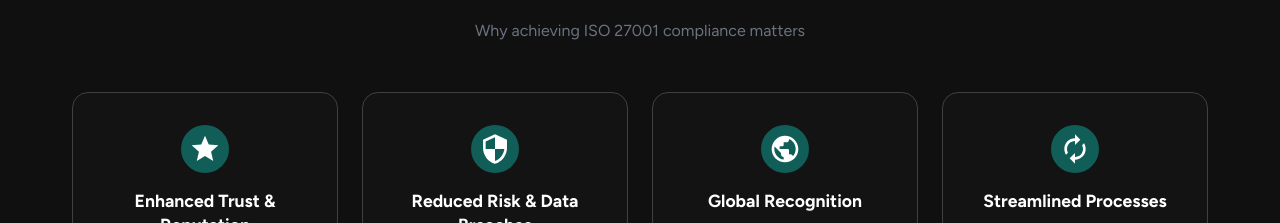
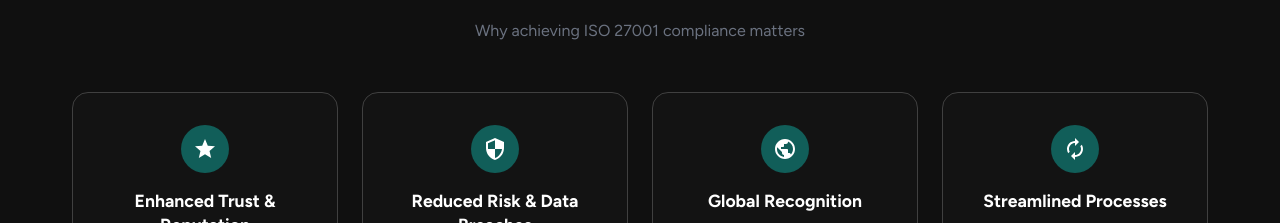
Before and after one commit to dkgulia/Compliance-Website-Template, a Next.js app: page /compliance/get-iso-27001 in a window 1280 px wide. Shown: the part 1020-1243 px from the top of the page. Built offline with nearby package versions, Linux system fonts and the light colour scheme; no server answers.

Commit message:
linking fixed in forms and added cal.com

```diff
--- a/src/app/compliance/get-iso-27001/components/Iso27001ControlsSection.tsx
+++ b/src/app/compliance/get-iso-27001/components/Iso27001ControlsSection.tsx
@@ -1,14 +1,12 @@
-"use client";
-import React from "react";
-import { Box, Container, Typography, Grid, Card, CardContent } from "@mui/material";
-import controlSectionStyle from "../styles/controlSectionStyle";
-import { iso27001Data } from "../constants/iso27001Data";
-import * as Icons from "@mui/icons-material";
+'use client';
+import React from 'react';
+import { Box, Container, Typography, Grid, Card, CardContent } from '@mui/material';
+import controlSectionStyle from '../styles/controlSectionStyle';
+import { iso27001Data } from '../constants/iso27001Data';
+import * as Icons from '@mui/icons-material';
 
 const Iso27001ControlsSection: React.FC = () => {
-   const section = iso27001Data.sections.find(
-       (sec) => sec.Sno === "6" && sec.blockType === "Features Block"
-   );
+	const section = iso27001Data.sections.find((sec) => sec.Sno === '6' && sec.blockType === 'Features Block');
 
 	if (!section) return null;
 
@@ -34,24 +32,23 @@
 							return (
 								<Grid size={{ xs: 12, sm: 6, md: 3 }} key={index}>
 									<Card variant="outlined" sx={controlSectionStyle.card}>
-                                       <CardContent sx={{
+										<CardContent
+											sx={{
 												padding: { xs: '0 !important', sm: '1rem !important' },
 												height: '100%',
 												display: 'flex',
 												flexDirection: 'column',
-                                           alignItems: { xs: 'flex-start', sm: 'center' }
-                                       }}>
+												alignItems: { xs: 'flex-start', sm: 'center' },
+											}}
+										>
 											<Box sx={controlSectionStyle.iconContainer}>
-                                               <IconComp sx={{ fontSize: { xs: "1.25rem", sm: "2rem" }, color: "#FFFFFF" }} />
+												<IconComp />{' '}
 											</Box>
 											<Box sx={controlSectionStyle.typography.container}>
 												<Typography variant="h6" sx={controlSectionStyle.typography.title}>
 													{feature.title}
 												</Typography>
-                                               <Typography
-                                                   variant="body2"
-                                                   sx={controlSectionStyle.typography.body}
-                                               >
+												<Typography variant="body2" sx={controlSectionStyle.typography.body}>
 													{feature.description}
 												</Typography>
 											</Box>
--- a/src/app/compliance/get-iso-27001/components/Iso27001FeaturesSection.tsx
+++ b/src/app/compliance/get-iso-27001/components/Iso27001FeaturesSection.tsx
@@ -1,13 +1,13 @@
-"use client";
-import React from "react";
-import { Box, Container, Typography, Grid, Card, CardContent } from "@mui/material";
-import featuresSectionStyle from "../styles/featuresSectionStyle";
-import { iso27001Data } from "../constants/iso27001Data";
-import * as Icons from "@mui/icons-material";
+'use client';
+import React from 'react';
+import { Box, Container, Typography, Grid, Card, CardContent } from '@mui/material';
+import featuresSectionStyle from '../styles/featuresSectionStyle';
+import { iso27001Data } from '../constants/iso27001Data';
+import * as Icons from '@mui/icons-material';
 
 const Iso27001FeaturesSection: React.FC = () => {
 	const featureBlock = iso27001Data.sections.find(
-       (section) => section.Sno === "2" && section.blockType === "Features/Benefits"
+		(section) => section.Sno === '2' && section.blockType === 'Features/Benefits'
 	);
 
 	if (!featureBlock) return null;
@@ -34,25 +34,24 @@
 							return (
 								<Grid size={{ xs: 12, sm: 6, md: 3 }} key={index}>
 									<Card variant="outlined" sx={featuresSectionStyle.card}>
-                                       <CardContent sx={{
+										<CardContent
+											sx={{
 												padding: { xs: '0 !important', sm: '1rem !important' },
 												height: '100%',
 												display: 'flex',
 												flexDirection: 'column',
-                                           alignItems: { xs: 'flex-start', sm: 'center' }
-                                       }}>
+												alignItems: { xs: 'flex-start', sm: 'center' },
+											}}
+										>
 											<Box sx={featuresSectionStyle.iconContainer}>
-                                               <IconComp sx={{ fontSize: { xs: "1.25rem", sm: "2rem" }, color: "#FFFFFF" }} />
+												<IconComp />{' '}
 											</Box>
 
 											<Box sx={featuresSectionStyle.typography.container}>
 												<Typography variant="h6" sx={featuresSectionStyle.typography.title}>
 													{feature.title}
 												</Typography>
-                                               <Typography
-                                                   variant="body2"
-                                                   sx={featuresSectionStyle.typography.body}
-                                               >
+												<Typography variant="body2" sx={featuresSectionStyle.typography.body}>
 													{feature.description}
 												</Typography>
 											</Box>
--- a/src/app/compliance/get-iso-27001/styles/controlSectionStyle.ts
+++ b/src/app/compliance/get-iso-27001/styles/controlSectionStyle.ts
@@ -1,3 +1,4 @@
+
 import theme from '../../../../theme';
 
 const controlSectionStyle = {
@@ -63,6 +64,14 @@
 		backgroundColor: theme.palette.secondary.light,
 		marginBottom: { xs: '0.75rem', sm: '1rem' },
 		alignSelf: { xs: 'flex-start', sm: 'center' },
+		// Add these properties to ensure consistent icon sizing
+		minWidth: { xs: '2.5rem', sm: '3rem' },
+		minHeight: { xs: '2.5rem', sm: '3rem' },
+		'& > svg': {
+			width: { xs: '1.25rem', sm: '1.5rem' },
+			height: { xs: '1.25rem', sm: '1.5rem' },
+			color: "#FFFFFF"
+		}
 	},
 	typography: {
 		container: {
--- a/src/app/compliance/get-iso-27001/styles/featuresSectionStyle.ts
+++ b/src/app/compliance/get-iso-27001/styles/featuresSectionStyle.ts
@@ -63,7 +63,14 @@
 		backgroundColor: theme.palette.secondary.light,
 		marginBottom: { xs: '0.75rem', sm: '1rem' },
 		alignSelf: { xs: 'flex-start', sm: 'center' },
-	},
+		minWidth: { xs: '2.5rem', sm: '3rem' },
+		minHeight: { xs: '2.5rem', sm: '3rem' },
+		'& > svg': {
+		    width: { xs: '1.25rem', sm: '1.5rem' },
+		    height: { xs: '1.25rem', sm: '1.5rem' },
+		    color: "#FFFFFF"
+		}
+	    },
 	typography: {
 		container: {
 			display: 'flex',
--- a/src/app/components/Navbar/AppBarB2B.tsx
+++ b/src/app/components/Navbar/AppBarB2B.tsx
@@ -388,7 +388,16 @@
 							</List>
 
 							<Box sx={styles.mobileLoginButtonContainer}>
-								<HexaButton onClick={() => navigateTo(WORKSTATION)} sx={styles.shopButton}>
+								<HexaButton
+									onClick={() => window.open('https://cal.com/hexafort-security-advisory/30min', '_blank')}
+									sx={styles.talkButton}
+								>
+									Book a Demo
+								</HexaButton>
+								<HexaButton
+									onClick={() => (window.location.href = 'https://secure.hexafort.io/login')}
+									sx={styles.shopButton}
+								>
 									Login
 								</HexaButton>
 							</Box>
--- a/src/app/components/Navbar/appBarB2BStyles.ts
+++ b/src/app/components/Navbar/appBarB2BStyles.ts
@@ -228,6 +228,7 @@
 		backgroundColor: '#0a0a0a',
 		display: 'flex',
 		justifyContent: 'center',
+		gap:'1rem'
 	},
 	mobileTalkButton: {
 		borderColor: '#262626',
--- a/src/app/get-a-product-demo/components/ProductDemoForm.tsx
+++ b/src/app/get-a-product-demo/components/ProductDemoForm.tsx
@@ -160,10 +160,15 @@
    		];
    		try {
 			await addDataToGoogleSheetRequest(sheetName, data);
-   			setAlert({ type: 'success', message: 'Demo request submitted successfully!' });
+			setAlert({ type: 'success', message: 'Demo request submitted successfully! Redirecting...' });
 			setSubmitted(true);
 			resetForm();
 			onProductsChange([]);
+
+			setTimeout(() => {
+			    window.open('https://cal.com/hexafort-security-advisory/30min', '_blank');
+			}, 1500);
+
 		    } catch (err: any) {
 			let errorMessage = 'Network Error';
 			if (err.response?.data?.message) {
```
Lines whose indentation alone changed are shown as unchanged.
